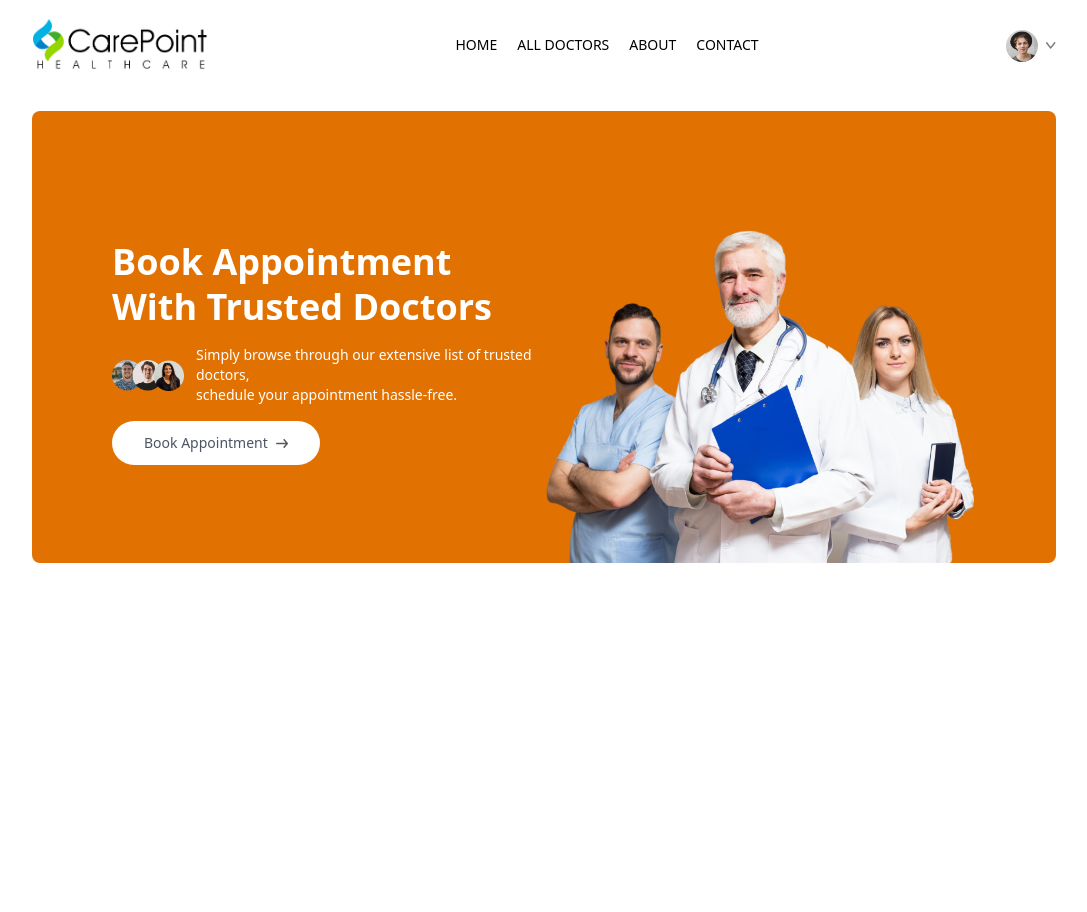
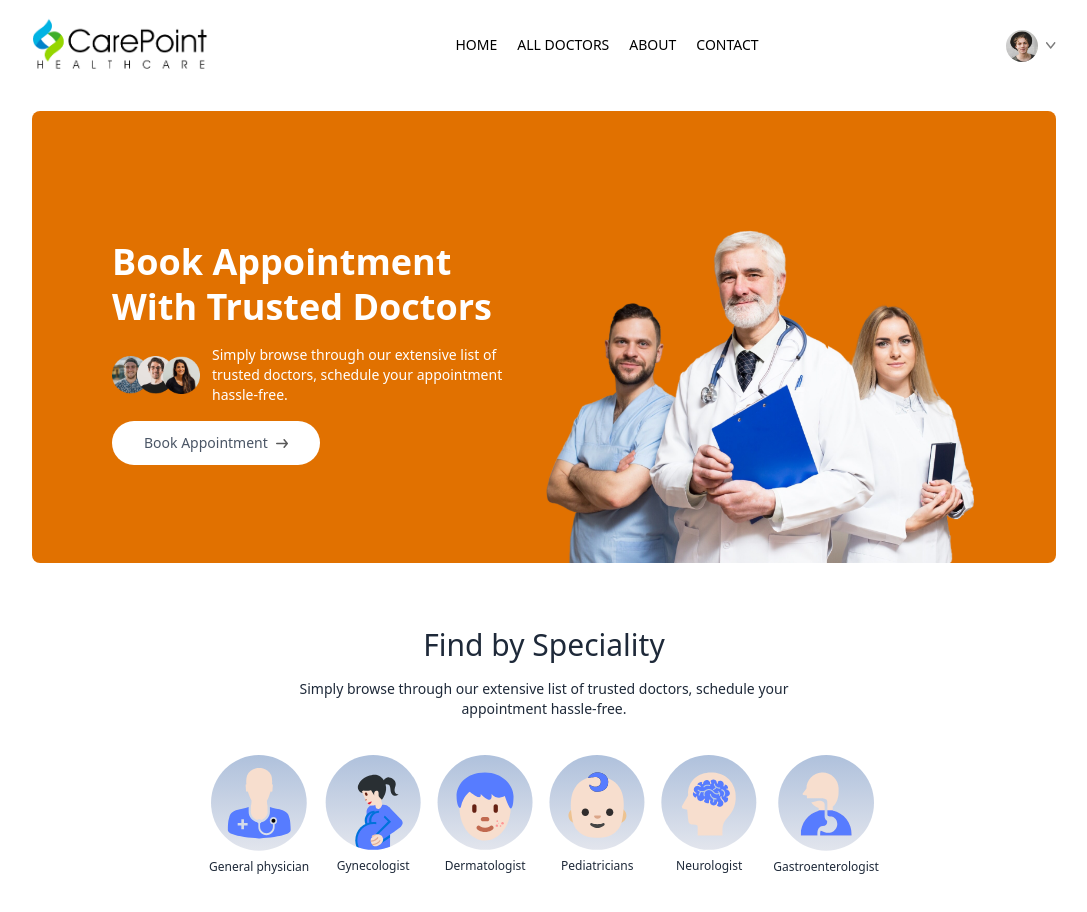
Before and after one commit to Dhiraj-3114/CarePoint, a React (Vite) app in the folder frontend/: page / in a window 1280 px wide. Shown: the top 912 px of the page, without its empty margins (96-1183 px from the left). Before the commit the page ends 800 px from the top, so only its background shows below. Built offline with nearby package versions, Linux system fonts and the light colour scheme.

Commit message:
completed specialityMenu section

```diff
--- a/frontend/src/components/Header.jsx
+++ b/frontend/src/components/Header.jsx
@@ -11,8 +11,8 @@
                 Book Appointment <br /> With Trusted Doctors
             </p>
             <div className='flex flex-col md:flex-row items-center gap-3 text-white text-sm font-light'>
-                <img className='w-18' src={assets.group_profiles} alt=''/>
-                <p>Simply browse through our extensive list of trusted doctors, <br className='hidden sm:block'/>
+                <img className='w-22' src={assets.group_profiles} alt=''/>
+                <p>Simply browse through our extensive list of trusted doctors,
                 schedule your appointment hassle-free.</p>
             </div>
             <a href="#speciality" className='flex items-center gap-2 bg-white px-8 py-3 rounded-full text-gray-600 text-sm m-auto md:m-0 hover:scale-105 transition-all duration-300'>
--- a/frontend/src/components/SpecialityMenu.jsx
+++ b/frontend/src/components/SpecialityMenu.jsx
@@ -0,0 +1,22 @@
+import React from 'react'
+import { specialityData } from '../assets/assets'
+import { Link } from 'react-router-dom'
+
+const SpecialityMenu = () => {
+  return (
+    <div className='flex flex-col items-center gap-4 py-16 text-gray-800' id='speciality'>
+        <h1 className='text-3xl font-medium'>Find by Speciality</h1>
+        <p className='sm:w-1/2 text-center text-sm'>Simply browse through our extensive list of trusted doctors, schedule your appointment hassle-free.</p>
+        <div className='flex sm:justify-center gap-4 pt-5 w-full overflow-scroll'>
+            {specialityData.map((item, index) => (
+                <Link className='flex flex-col items-center text-xs cursor-pointer flex-shrink-0 hover:translate-y-[-10px] transition-all duration-500' key={index} to={`/doctors/${item.speciality}`}>
+                    <img className='w-16 sm:w-24 mb-2' src={item.image} alt="" />
+                    <p>{item.speciality}</p>
+                </Link>
+            ))}
+        </div>
+    </div>
+  )
+}
+
+export default SpecialityMenu
--- a/frontend/src/index.css
+++ b/frontend/src/index.css
@@ -4,3 +4,7 @@
 .active hr{
     @apply block
 }
+
+::-webkit-scrollbar{
+    @apply hidden
+}
--- a/frontend/src/pages/Home.jsx
+++ b/frontend/src/pages/Home.jsx
@@ -1,10 +1,12 @@
 import React from 'react'
 import Header from '../components/Header'
+import SpecialityMenu from '../components/SpecialityMenu'
 
 const Home = () => {
   return (
     <div>
         <Header/>
+        <SpecialityMenu/>
     </div>
   )
 }
```
